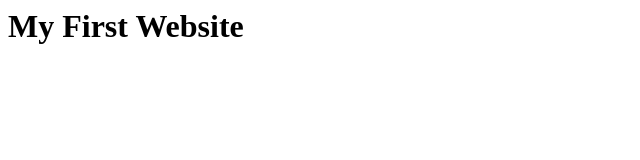
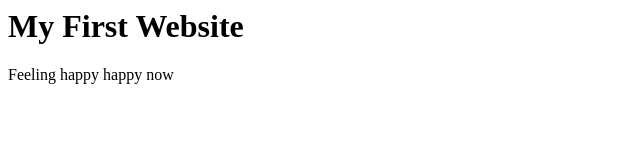
Before and after one commit to kaiserhamid45/my-first-website, a plain HTML site: page index.html in a window 1280 px wide. Shown: the whole page, without its empty margins (0-640 px from the left). Drawn offline with Linux system fonts and the light colour scheme.

Commit message:
adding my html file

```diff
--- a/index.html
+++ b/index.html
@@ -1 +1,2 @@
 <h1>My First Website</h1>
+<p>Feeling happy happy now</p>
```
